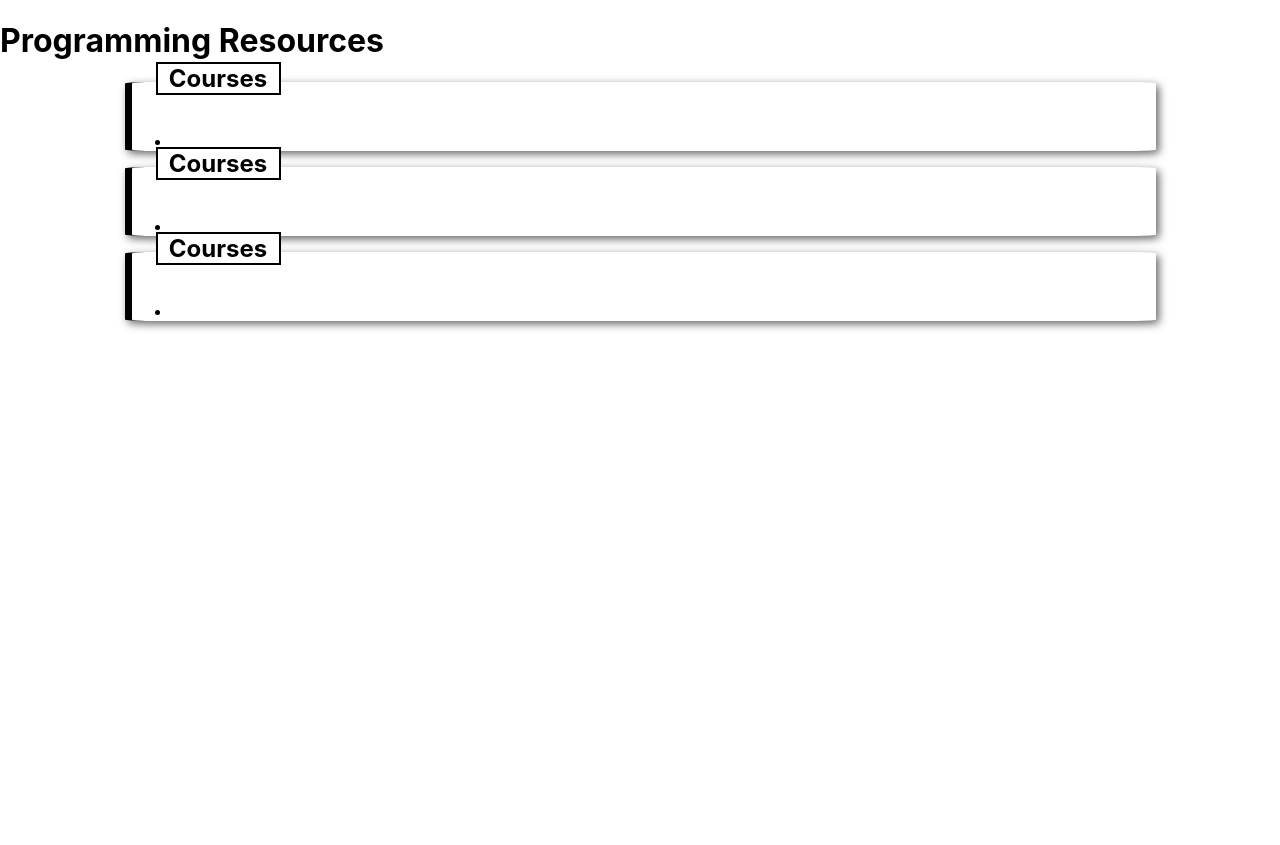
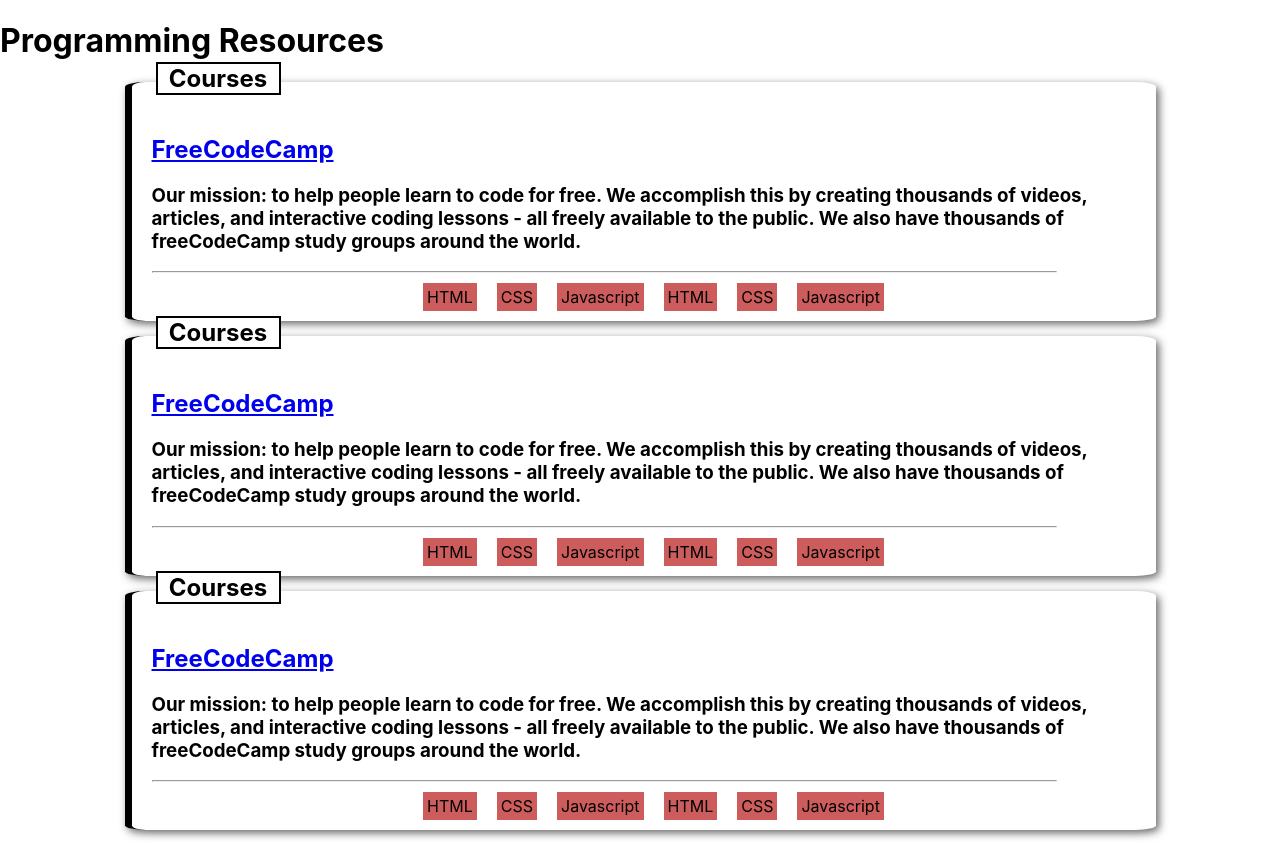
Before and after one commit to israelone/programming-resources, a React (Create React App) app: page / in a window 1280 px wide. Before the commit the page ends 800 px from the top, so only its background shows below. Built offline with nearby package versions, Linux system fonts and the light colour scheme.

Commit message:
Added new componets and CSS styling

```diff
--- a/src/components/resource/resource.js
+++ b/src/components/resource/resource.js
@@ -1,14 +1,60 @@
-import React, {useState} from "react"
-import styled from "styled-components"
+import React, { useState } from 'react';
+import styled from 'styled-components';
 
-const Container = styled.div``
-const List =styled.ul``
-const Item = styled.li``
+const Container = styled.div`
+  padding-left: 20px;
+`;
 
-const Resource = ()=>{
-    return(<Container>
-    <List><Item></Item></List>
-    </Container>);
-}
+const TagsList = styled.ul`
+  margin: 0;
+  margin-bottom: 15px;
+  padding: 0;
+  display: flex;
+  flex-direction: row;
+  justify-content: flex-start;
+  align-items: stretch;
+  justify-self: center;
+  flex-wrap: wrap;
+`;
+
+const Tag = styled.li`
+  background-color: indianred;
+  margin: 10px;
+  list-style: none;
+  padding: 4px;
+`;
+
+const Header = styled.h2``;
+const SubHeader = styled.h3``;
+const Description = styled.p``;
+const Divider = styled.hr`
+  margin: 0;
+  width: 90%;
+`;
+
+const Resource = () => {
+  return (
+    <Container>
+      <Header>
+        <a href="www.freecodecamp.com">FreeCodeCamp</a>
+      </Header>
+      <SubHeader>
+        Our mission: to help people learn to code for free. We accomplish this
+        by creating thousands of videos, articles, and interactive coding
+        lessons - all freely available to the public. We also have thousands of
+        freeCodeCamp study groups around the world.
+      </SubHeader>
+      <Divider></Divider>
+      <TagsList>
+        <Tag>HTML</Tag>
+        <Tag>CSS</Tag>
+        <Tag>Javascript</Tag>
+        <Tag>HTML</Tag>
+        <Tag>CSS</Tag>
+        <Tag>Javascript</Tag>
+      </TagsList>
+    </Container>
+  );
+};
 
 export default Resource;
```
